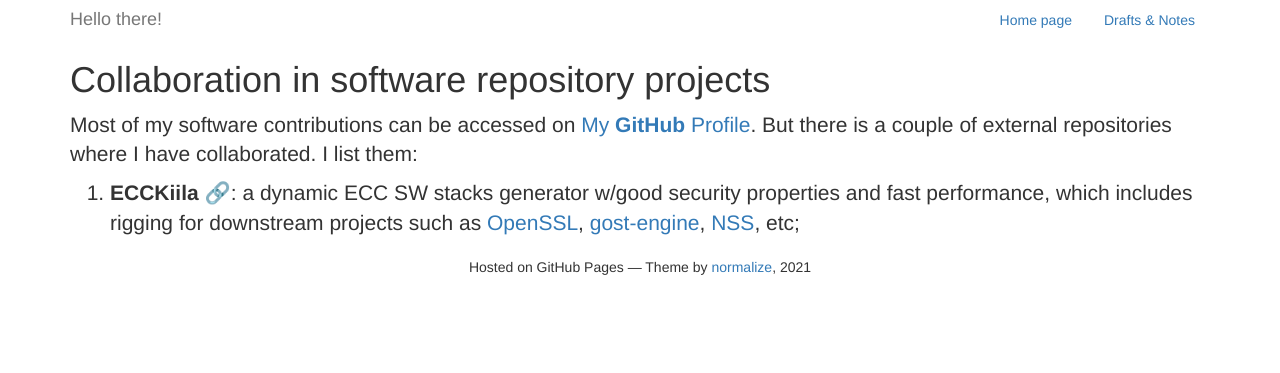
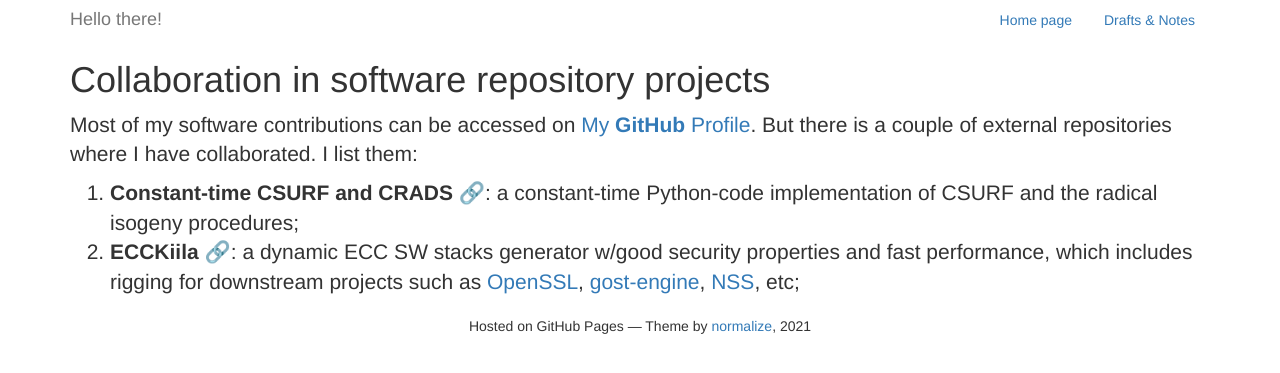
Before and after one commit to JJChiDguez/JJChiDguez.github.io, a Jekyll site: the page built from docs/repositories.md, in a window 1280 px wide. Shown: the top 373 px of the page. Built offline with Jekyll 4.4.1, drawn with Linux system fonts in a browser that asks for light colours.

Commit message:
Adding new Collaboration in software repository projects

```diff
--- a/docs/repositories.md
+++ b/docs/repositories.md
@@ -8,4 +8,5 @@ filename: repositories.md
 
 Most of my software contributions can be accessed on [My **GitHub** Profile](https://github.com/JJChiDguez). But there is a couple of external repositories where I have collaborated. I list them:
 
+1. **Constant-time CSURF and CRADS** [&#128279;](https://github.com/Krijn-math/Constant-time-CSURF-CRADS): a constant-time Python-code implementation of CSURF and the radical isogeny procedures;
 1. **ECCKiila** [&#128279;](https://gitlab.com/nisec/ecckiila): a dynamic ECC SW stacks generator w/good security properties and fast performance, which includes rigging for downstream projects such as [OpenSSL](https://github.com/openssl/openssl/), [gost-engine](https://github.com/gost-engine/engine), [NSS](https://hg.mozilla.org/projects/nss/), etc;
```
Also changed, not shown: 1 other file.
